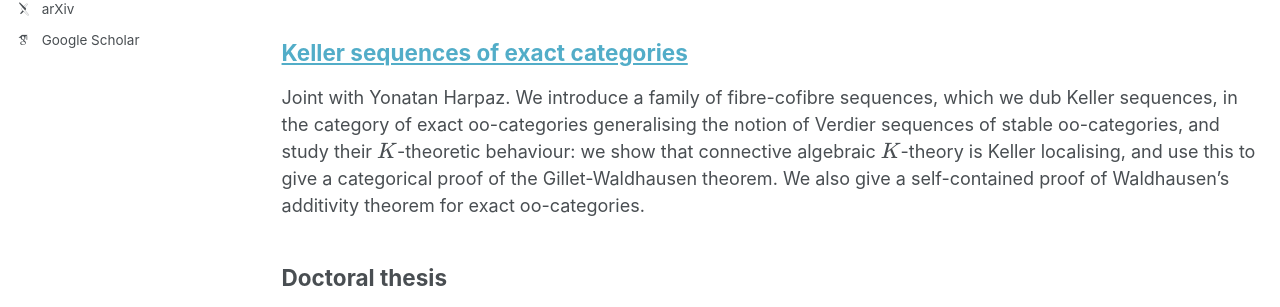
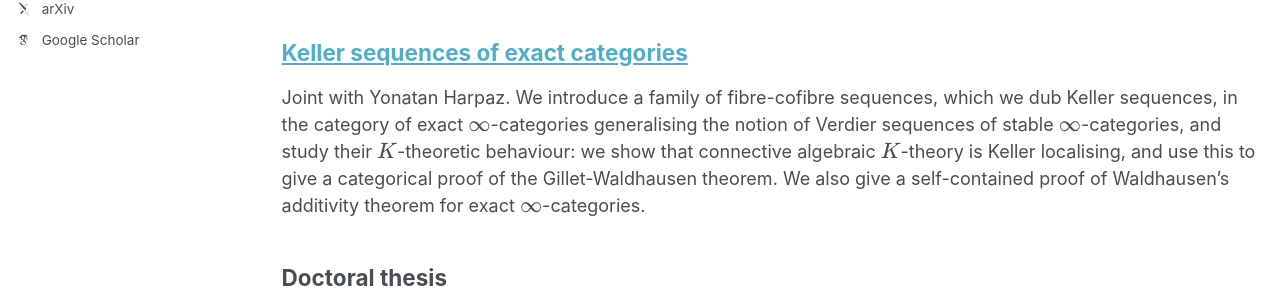
Before and after one commit to dmarl/dmarl.github.io, a Jekyll site: the page built from _pages/publications.html, in a window 1280 px wide and 1076 px high. Shown: the part 397-704 px from the top of the window. Built offline with Jekyll 4.4.1, drawn with Linux system fonts in a browser that asks for light colours; some web fonts are replaced; a script bundle is joined from its source files by our own code; library files that are not in the unit come from our copies.

Commit message:
updated tex

```diff
--- a/_publications/keller.md
+++ b/_publications/keller.md
@@ -3,7 +3,8 @@ title: "Keller sequences of exact categories"
 collection: publications
 category: pre-prints
 permalink: /publication/keller
-excerpt: "Joint with Yonatan Harpaz. We introduce a family of fibre-cofibre sequences, which we dub Keller sequences, in the category of exact oo-categories generalising the notion of Verdier sequences of stable oo-categories, and study their $$K$$-theoretic behaviour: we show that connective algebraic $$K$$-theory is Keller localising, and use this to give a categorical proof of the Gillet-Waldhausen theorem. We also give a self-contained proof of Waldhausen's additivity theorem for exact oo-categories."
+excerpt: |
+    Joint with Yonatan Harpaz. We introduce a family of fibre-cofibre sequences, which we dub Keller sequences, in the category of exact $$\infty$$-categories generalising the notion of Verdier sequences of stable $$\infty$$-categories, and study their $$K$$-theoretic behaviour: we show that connective algebraic $$K$$-theory is Keller localising, and use this to give a categorical proof of the Gillet-Waldhausen theorem. We also give a self-contained proof of Waldhausen's additivity theorem for exact $$\infty$$-categories.
 venue:
 slidesurl:
 paperurl: 'https://arxiv.org/abs/2609.01473'
```
